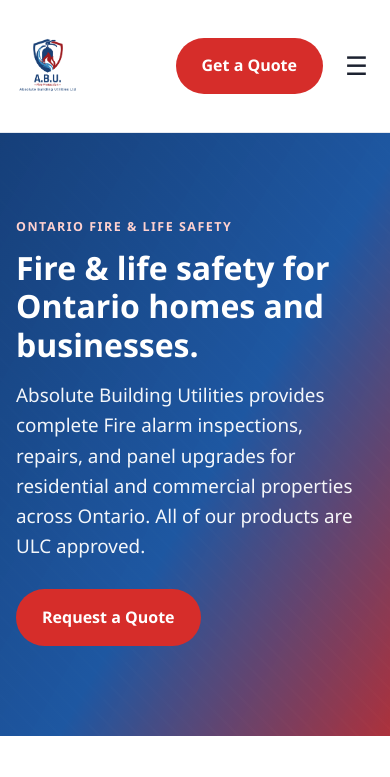
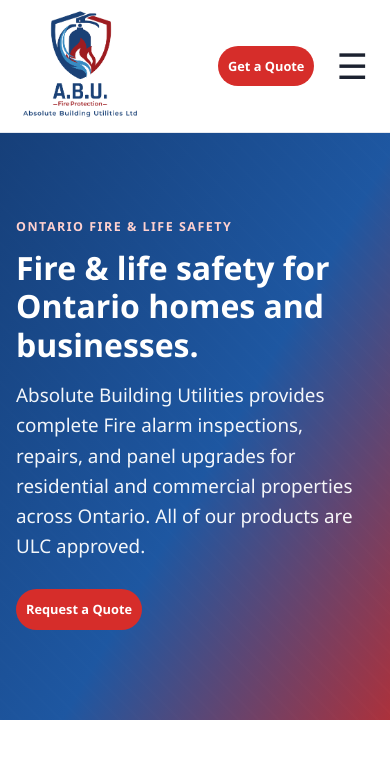
Before and after one commit to v31hash/abufire-site, a plain HTML site: page index.html in a window 390 px wide. Shown: the top 777 px of the page. Drawn offline with Linux system fonts and the light colour scheme.

Commit message:
Reduced size of quote btn, increased logo size in header

```diff
--- a/css/index.css
+++ b/css/index.css
@@ -88,13 +88,13 @@ section {
 /* BUTTONS */
 .btn {
   display: inline-block;
-  padding: .85rem 1.5rem;
+  padding: .5rem;
   border-radius: 999px;
   font-weight: 700;
   text-decoration: none;
   border: 2px solid transparent;
   cursor: pointer;
-  font-size: 1rem;
+  font-size: .8rem;
   font-family: inherit;
   transition: background .2s,color .2s,border-color .2s;
 }
@@ -150,7 +150,7 @@ header.site {
   min-height: 132px;
 }
 .brand img {
-  height: 110px;
+  height: 134px;
   width: auto;
 }
 .nav ul {
@@ -184,7 +184,7 @@ header.site {
   display: none;
   background: none;
   border: 0;
-  font-size: 1.6rem;
+  font-size: 2.2rem;
   cursor: pointer;
   color: var(--ink);
 }
@@ -610,7 +610,8 @@ footer.site .brand img {
   }
 
   .brand img {
-    height: 64px;
+    height: 130px;
+    width: auto;
   }
 
   form.contact {
```
